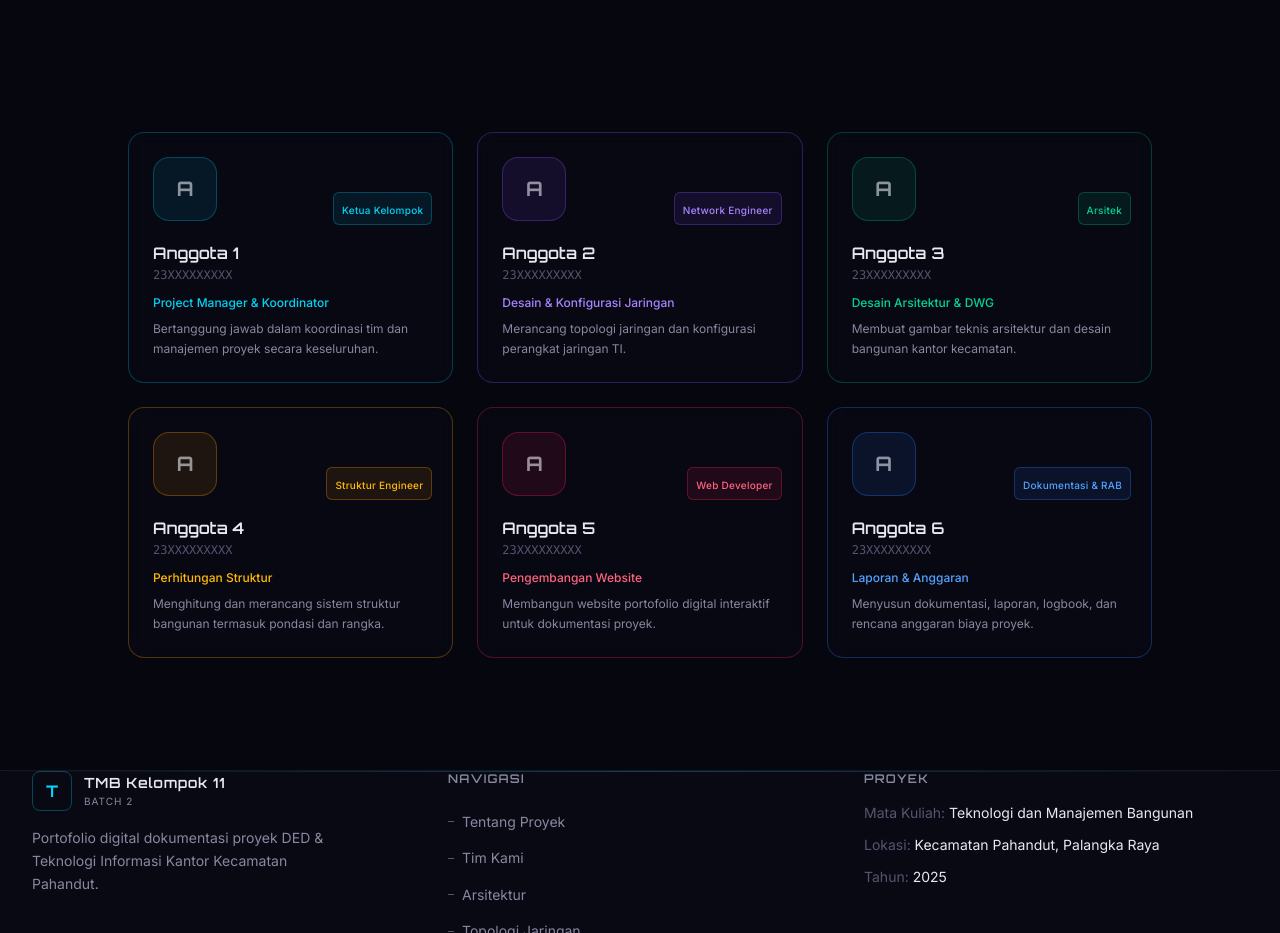
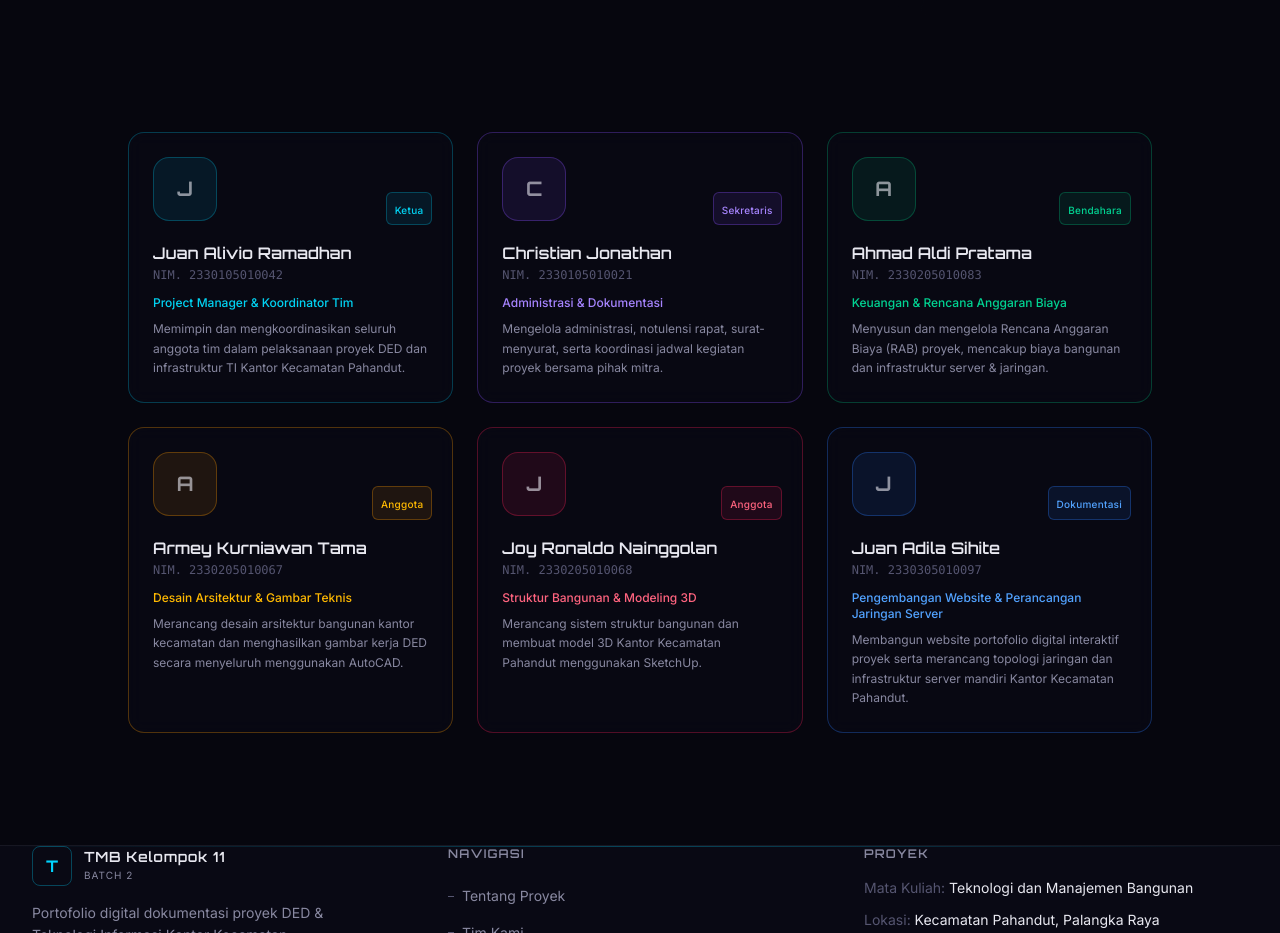
Before and after one commit to Scthyleee/proyek-tmb-website, a Next.js app: page /tim in a window 1280 px wide. Shown: the part 380-1313 px from the top of the page. Built offline with nearby package versions, Linux system fonts and the light colour scheme.

Commit message:
fix: update lokasi, arsitektur, dokumen, 3d, ringkasan

```diff
--- a/app/arsitektur/page.tsx
+++ b/app/arsitektur/page.tsx
@@ -6,50 +6,10 @@ import Link from "next/link";
 import { motion, AnimatePresence } from "framer-motion";
 import { ParticleBackground } from "@/components/cinematic/ParticleBackground";
 
-// 37 halaman gambar kerja dari PDF — judul diambil dari setiap lembar
-const drawingTitles: Record<number, string> = {
-  1: "Cover",
-  2: "Site Plan",
-  3: "Denah Basement",
-  4: "Denah Kantor Kecamatan",
-  5: "Denah Atap",
-  6: "Tampak Depan",
-  7: "Tampak Belakang",
-  8: "Tampak Samping Kiri",
-  9: "Tampak Samping Kanan",
-  10: "Potongan A-A",
-  11: "Potongan B-B",
-  12: "Denah Pondasi",
-  13: "Detail Pondasi P1",
-  14: "Detail Pondasi P2",
-  15: "Detail Pondasi P3",
-  16: "Detail Pondasi P4",
-  17: "Denah Sloof",
-  18: "Denah Kolom & Balok Lt. Basement",
-  19: "Denah Kolom & Balok Lt. Kantor Kecamatan",
-  20: "Denah Ring Balok",
-  21: "Denah Plat Lantai Basement",
-  22: "Denah Plat Lantai Kantor Kecamatan",
-  23: "Detail Plat Lantai",
-  24: "Denah Kuda-Kuda",
-  25: "Denah Tangga dan Ramp",
-  26: "Detail Tangga",
-  27: "Potongan A-A Tangga & Detail Ramp",
-  28: "Detail Kuda-Kuda 1",
-  29: "Detail Kuda-Kuda 2",
-  30: "Detail Kuda-Kuda 3",
-  31: "Detail Atap 1, 2, 3",
-  32: "Denah Keramik",
-  33: "Denah Listrik Basement",
-  34: "Denah Listrik Kantor Kecamatan",
-  35: "Denah Sanitasi Kantor Kecamatan",
-  36: "Detail Septictank",
-  37: "Detail Tandon Air",
-};
-
+// 37 halaman gambar kerja dari PDF
 const drawings = Array.from({ length: 37 }, (_, i) => ({
   id: i + 1,
-  title: drawingTitles[i + 1] || `Halaman ${i + 1}`,
+  title: `Halaman ${i + 1}`,
   image: `/drawings/page-${String(i + 1).padStart(2, "0")}.png`,
 }));
 
--- a/app/dokumen/page.tsx
+++ b/app/dokumen/page.tsx
@@ -130,21 +130,38 @@ function DokumenContent() {
             {/* PDF Viewer Area */}
             <div className="rounded-b-2xl border border-border-subtle bg-bg-card/50 overflow-hidden">
               {activeDoc.pdfUrl ? (
-                <div className="pdf-viewer-container relative" onContextMenu={(e) => e.preventDefault()}>
-                  <iframe
-                    ref={iframeRef}
-                    src={getSecurePdfUrl(activeDoc.pdfUrl) || ''}
-                    className="w-full h-[70vh]"
-                    title={activeDoc.title}
-                    sandbox="allow-same-origin allow-scripts"
-                    style={{ border: 'none' }}
-                  />
-                  {/* Invisible overlay on top-right to block download button area */}
-                  <div
-                    className="absolute top-0 right-0 w-[200px] h-[48px] bg-transparent z-10"
-                    style={{ pointerEvents: 'auto' }}
-                    onContextMenu={(e) => e.preventDefault()}
-                  />
+                <div className="h-[70vh] flex flex-col items-center justify-center p-6 text-center">
+                  <div className="w-24 h-28 mb-6 rounded-xl border border-border-subtle bg-bg-tertiary flex items-center justify-center relative shadow-lg">
+                    <svg width="40" height="40" viewBox="0 0 24 24" fill="none" stroke="currentColor" strokeWidth="1" className="text-accent">
+                      <path d="M14 2H6a2 2 0 0 0-2 2v16a2 2 0 0 0 2 2h12a2 2 0 0 0 2-2V8z" />
+                      <polyline points="14 2 14 8 20 8" />
+                      <line x1="16" y1="13" x2="8" y2="13" />
+                      <line x1="16" y1="17" x2="8" y2="17" />
+                      <line x1="10" y1="9" x2="8" y2="9" />
+                    </svg>
+                    <span className="absolute -top-2 -right-2 px-2 py-1 rounded text-[10px] bg-accent/20 text-accent border border-accent/30 font-bold uppercase tracking-wider backdrop-blur-md">
+                      PDF
+                    </span>
+                  </div>
+                  <h3 className="font-[family-name:var(--font-display)] text-lg font-semibold mb-3">
+                    {activeDoc.title}
+                  </h3>
+                  <p className="text-text-secondary text-sm max-w-md mx-auto mb-8 leading-relaxed">
+                    Dokumen ini berukuran terlalu besar (26.7 MB) untuk ditampilkan langsung di pratinjau browser. Silakan buka dokumen di tab baru untuk melihat atau mengunduhnya secara penuh.
+                  </p>
+                  <a
+                    href={activeDoc.pdfUrl}
+                    target="_blank"
+                    rel="noopener noreferrer"
+                    className="inline-flex items-center gap-2 px-6 py-3 rounded-xl bg-accent text-background font-medium hover:bg-accent/90 transition-all hover:scale-105 shadow-lg shadow-accent/20"
+                  >
+                    <svg width="18" height="18" viewBox="0 0 24 24" fill="none" stroke="currentColor" strokeWidth="2" strokeLinecap="round" strokeLinejoin="round">
+                      <path d="M18 13v6a2 2 0 0 1-2 2H5a2 2 0 0 1-2-2V8a2 2 0 0 1 2-2h6"></path>
+                      <polyline points="15 3 21 3 21 9"></polyline>
+                      <line x1="10" y1="14" x2="21" y2="3"></line>
+                    </svg>
+                    Buka Dokumen PDF
+                  </a>
                 </div>
               ) : (
                 <div className="h-[70vh] flex items-center justify-center">
--- a/app/lokasi/page.tsx
+++ b/app/lokasi/page.tsx
@@ -8,8 +8,8 @@ import { ParticleBackground } from "@/components/cinematic/ParticleBackground";
 const locationInfo = {
   name: "Kantor Kecamatan Pahandut",
   address: "Jl. Tjilik Riwut, Pahandut, Kota Palangka Raya, Kalimantan Tengah",
-  lat: -2.2136,
-  lng: 113.9108,
+  lat: -2.2045,
+  lng: 113.9168,
   details: [
     { label: "Kecamatan", value: "Pahandut" },
     { label: "Kota", value: "Palangka Raya" },
--- a/app/page.tsx
+++ b/app/page.tsx
@@ -21,16 +21,19 @@ function StatCard({
   suffix,
   label,
   prefix,
+  decimals,
 }: {
   end: number;
   suffix?: string;
   label: string;
   prefix?: string;
+  decimals?: number;
 }) {
   const { ref, displayValue } = useCountUp({
     end,
     suffix: suffix || "",
     prefix: prefix || "",
+    decimals: decimals || 0,
     duration: 2.5,
   });
 
@@ -466,7 +469,7 @@ export default function HomePage() {
             <StatCard end={18} label="Ruangan" suffix="+" />
             <StatCard end={45} label="Perangkat Jaringan & Server" suffix="+" />
             <StatCard end={6} label="Anggota Tim" />
-            <StatCard end={7.1} label="Total Budget" prefix="Rp " suffix="M" />
+            <StatCard end={7.1} label="Total Budget" prefix="Rp " suffix="M" decimals={1} />
           </div>
 
           {/* Project description cards */}
--- a/app/tim/page.tsx
+++ b/app/tim/page.tsx
@@ -4,54 +4,54 @@ import { motion } from "framer-motion";
 import { useStaggerFade } from "@/hooks/useStaggerFade";
 import { ParticleBackground } from "@/components/cinematic/ParticleBackground";
 
-// TODO: ganti dengan data tim asli
+// Data anggota kelompok 11 TMB Batch 2
 const teamMembers = [
   {
-    name: "Anggota 1",
-    nim: "23XXXXXXXXX",
-    role: "Ketua Kelompok",
-    speciality: "Project Manager & Koordinator",
-    desc: "Bertanggung jawab dalam koordinasi tim dan manajemen proyek secara keseluruhan.",
+    name: "Juan Alivio Ramadhan",
+    nim: "NIM. 2330105010042",
+    role: "Ketua",
+    speciality: "Project Manager & Koordinator Tim",
+    desc: "Memimpin dan mengkoordinasikan seluruh anggota tim dalam pelaksanaan proyek DED dan infrastruktur TI Kantor Kecamatan Pahandut.",
     color: "cyan",
   },
   {
-    name: "Anggota 2",
-    nim: "23XXXXXXXXX",
-    role: "Network Engineer",
-    speciality: "Desain & Konfigurasi Jaringan",
-    desc: "Merancang topologi jaringan dan konfigurasi perangkat jaringan TI.",
+    name: "Christian Jonathan",
+    nim: "NIM. 2330105010021",
+    role: "Sekretaris",
+    speciality: "Administrasi & Dokumentasi",
+    desc: "Mengelola administrasi, notulensi rapat, surat-menyurat, serta koordinasi jadwal kegiatan proyek bersama pihak mitra.",
     color: "violet",
   },
   {
-    name: "Anggota 3",
-    nim: "23XXXXXXXXX",
-    role: "Arsitek",
-    speciality: "Desain Arsitektur & DWG",
-    desc: "Membuat gambar teknis arsitektur dan desain bangunan kantor kecamatan.",
+    name: "Ahmad Aldi Pratama",
+    nim: "NIM. 2330205010083",
+    role: "Bendahara",
+    speciality: "Keuangan & Rencana Anggaran Biaya",
+    desc: "Menyusun dan mengelola Rencana Anggaran Biaya (RAB) proyek, mencakup biaya bangunan dan infrastruktur server & jaringan.",
     color: "emerald",
   },
   {
-    name: "Anggota 4",
-    nim: "23XXXXXXXXX",
-    role: "Struktur Engineer",
-    speciality: "Perhitungan Struktur",
-    desc: "Menghitung dan merancang sistem struktur bangunan termasuk pondasi dan rangka.",
+    name: "Armey Kurniawan Tama",
+    nim: "NIM. 2330205010067",
+    role: "Anggota",
+    speciality: "Desain Arsitektur & Gambar Teknis",
+    desc: "Merancang desain arsitektur bangunan kantor kecamatan dan menghasilkan gambar kerja DED secara menyeluruh menggunakan AutoCAD.",
     color: "amber",
   },
   {
-    name: "Anggota 5",
-    nim: "23XXXXXXXXX",
-    role: "Web Developer",
-    speciality: "Pengembangan Website",
-    desc: "Membangun website portofolio digital interaktif untuk dokumentasi proyek.",
+    name: "Joy Ronaldo Nainggolan",
+    nim: "NIM. 2330205010068",
+    role: "Anggota",
+    speciality: "Struktur Bangunan & Modeling 3D",
+    desc: "Merancang sistem struktur bangunan dan membuat model 3D Kantor Kecamatan Pahandut menggunakan SketchUp.",
     color: "rose",
   },
   {
-    name: "Anggota 6",
-    nim: "23XXXXXXXXX",
-    role: "Dokumentasi & RAB",
-    speciality: "Laporan & Anggaran",
-    desc: "Menyusun dokumentasi, laporan, logbook, dan rencana anggaran biaya proyek.",
+    name: "Juan Adila Sihite",
+    nim: "NIM. 2330305010097",
+    role: "Dokumentasi",
+    speciality: "Pengembangan Website & Perancangan Jaringan Server",
+    desc: "Membangun website portofolio digital interaktif proyek serta merancang topologi jaringan dan infrastruktur server mandiri Kantor Kecamatan Pahandut.",
     color: "blue",
   },
 ];
--- a/app/visualisasi-3d/page.tsx
+++ b/app/visualisasi-3d/page.tsx
@@ -178,7 +178,7 @@ const hotspotCameras: Record<string, { azimuth: number; polar: number; distance:
   front:    { azimuth: 0,      polar: 1.3,   distance: 100 },
   roof:     { azimuth: 0.3,    polar: 0.3,   distance: 150 },
   side:     { azimuth: Math.PI / 2, polar: 1.2, distance: 110 },
-  interior: { azimuth: Math.PI,     polar: 1.4, distance: 40 },
+  interior: { azimuth: -0.1,    polar: 1.4, distance: 25 },
 };
 
 /* ─── Main Page ─── */
```
